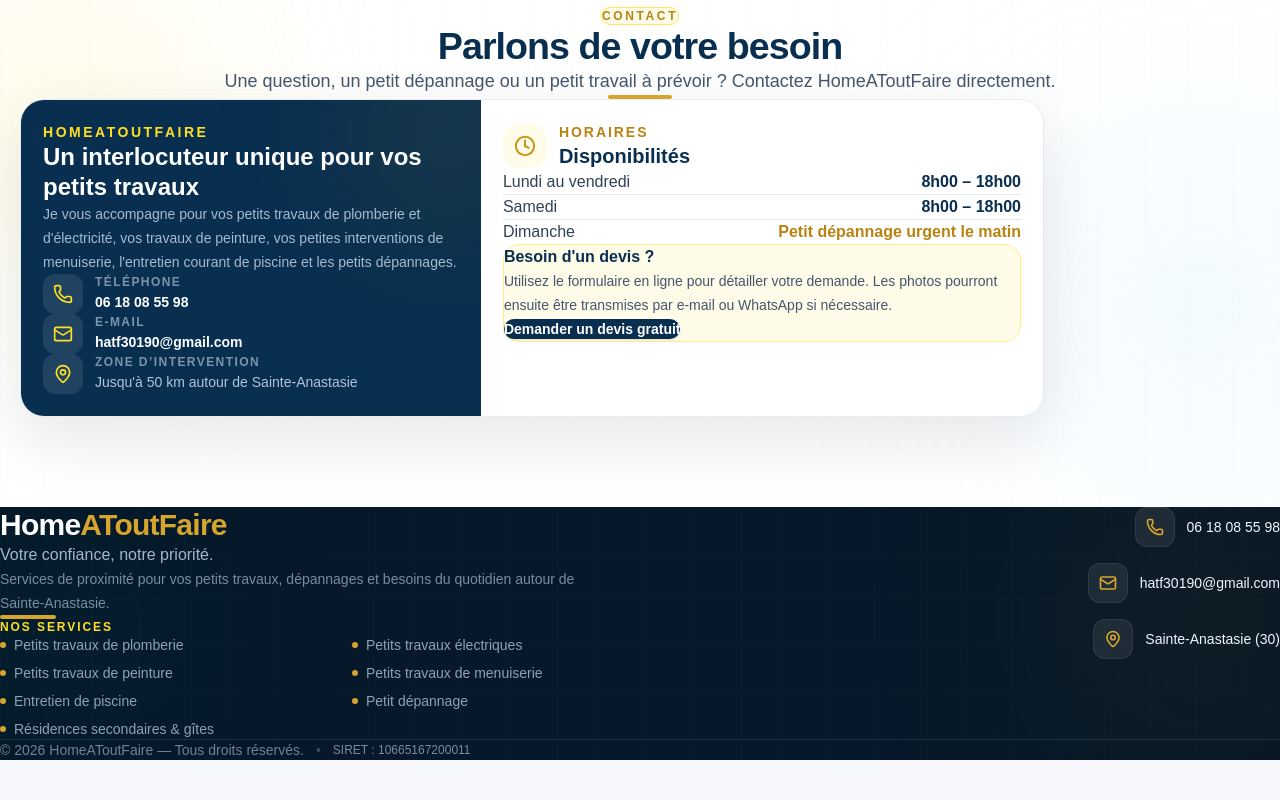
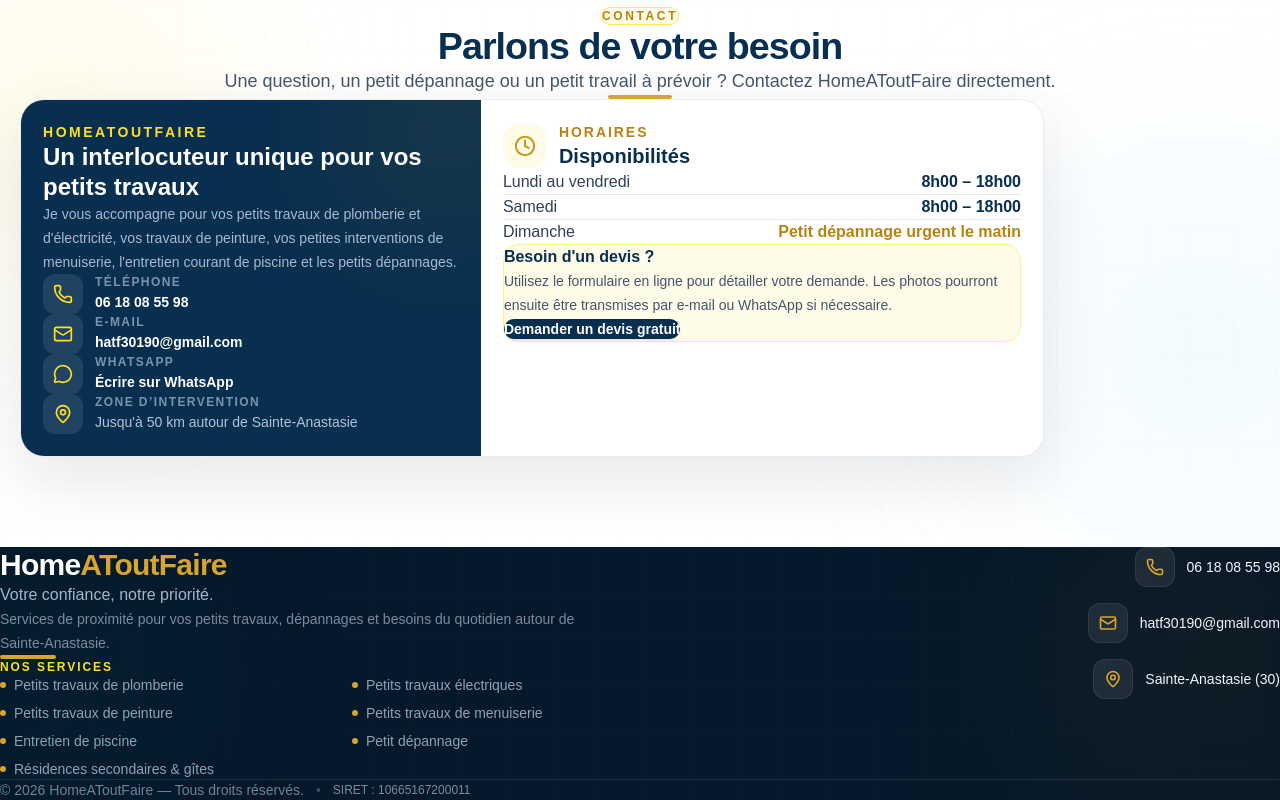
Before and after one commit to Thibal45/homeatoutfaire-premium, a Next.js app: page / in a window 1280 px wide. Shown: the part 6347-7147 px from the top of the page. Before the commit the page ends 7107 px from the top, so only its background shows below. Built offline with nearby package versions, Linux system fonts and the light colour scheme.

Commit message:
Ajoute WhatsApp et le suivi email dans la section contact

```diff
--- a/app/components/Contact.tsx
+++ b/app/components/Contact.tsx
@@ -2,7 +2,7 @@
 
 import type { ReactNode } from "react";
 import { motion } from "framer-motion";
-import { Clock, Mail, MapPin, Phone } from "lucide-react";
+import { Clock, Mail, MapPin, MessageCircle, Phone } from "lucide-react";
 
 type GtagWindow = Window & {
   gtag?: (
@@ -17,6 +17,24 @@ function trackPhoneClick() {
 
   analyticsWindow.gtag?.("event", "click_phone", {
     contact_method: "phone",
+    location: "contact",
+  });
+}
+
+function trackEmailClick() {
+  const analyticsWindow = window as GtagWindow;
+
+  analyticsWindow.gtag?.("event", "click_email", {
+    contact_method: "email",
+    location: "contact",
+  });
+}
+
+function trackWhatsAppClick() {
+  const analyticsWindow = window as GtagWindow;
+
+  analyticsWindow.gtag?.("event", "click_whatsapp", {
+    contact_method: "whatsapp",
     location: "contact",
   });
 }
@@ -263,9 +281,25 @@ export default function Contact() {
                   >
                     <a
                       href="mailto:hatf30190@gmail.com"
+                      onClick={trackEmailClick}
                       className="break-all font-semibold text-white transition-colors hover:text-yellow-300"
                     >
                       hatf30190@gmail.com
+                    </a>
+                  </ContactLine>
+
+                  <ContactLine
+                    icon={<MessageCircle size={20} />}
+                    title="WhatsApp"
+                  >
+                    <a
+                      href="https://wa.me/33618085598?text=Bonjour%2C%20je%20souhaite%20un%20renseignement%20concernant%20des%20petits%20travaux%20avec%20HomeAToutFaire."
+                      target="_blank"
+                      rel="noopener noreferrer"
+                      onClick={trackWhatsAppClick}
+                      className="font-semibold text-white transition-colors hover:text-yellow-300"
+                    >
+                      Écrire sur WhatsApp
                     </a>
                   </ContactLine>
 
```
